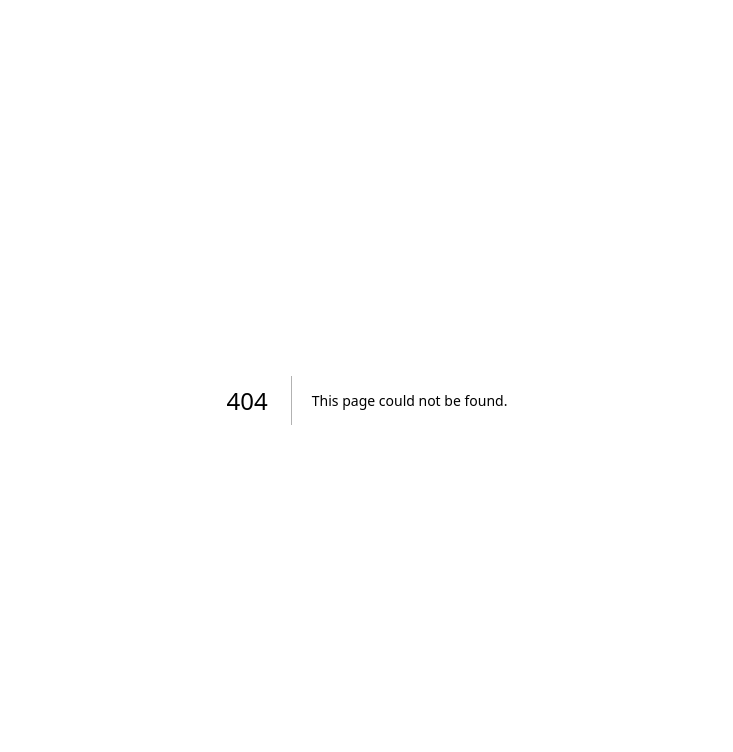
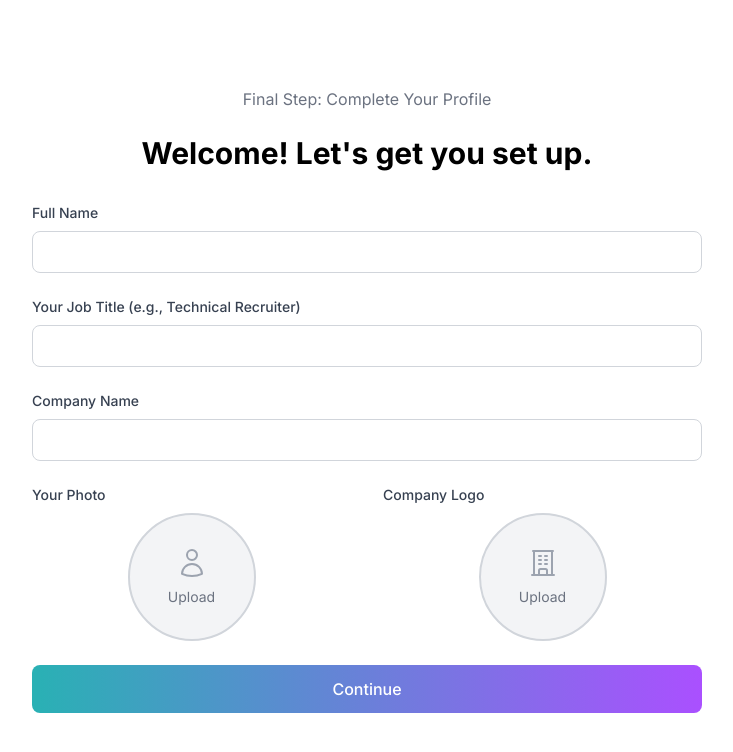
Before and after one commit to tison-io/AI-Driven-Hiring-Intelligence-Tool, a Next.js app in the folder frontend/: page /complete-profile in a window 1280 px wide. Before the commit this address had no page. Shown: the top 752 px of the page, without its empty margins (273-1006 px from the left). Built offline with nearby package versions, Linux system fonts and the light colour scheme.

Commit message:
feat: added complete profile UI and also componet for successful registration

```diff
--- /dev/null
+++ b/frontend/src/app/complete-profile/page.tsx
@@ -0,0 +1,165 @@
+'use client';
+
+import { useState } from 'react';
+import { useRouter } from 'next/navigation';
+import { UserIcon, BuildingOfficeIcon } from '@heroicons/react/24/outline';
+import SuccessPopup from '@/components/ui/SuccessPopup';
+import { tokenStorage } from '@/lib/auth';
+
+interface ProfileData {
+  fullName: string;
+  jobTitle: string;
+  companyName: string;
+  userPhoto: File | null;
+  companyLogo: File | null;
+}
+
+export default function CompleteProfilePage() {
+  const [profileData, setProfileData] = useState<ProfileData>({
+    fullName: '',
+    jobTitle: '',
+    companyName: '',
+    userPhoto: null,
+    companyLogo: null
+  });
+  const [isLoading, setIsLoading] = useState(false);
+  const [showSuccessPopup, setShowSuccessPopup] = useState(false);
+  const router = useRouter();
+
+  const handleFileUpload = (type: 'userPhoto' | 'companyLogo', file: File) => {
+    setProfileData({ ...profileData, [type]: file });
+  };
+
+  const handleSubmit = async (e: React.FormEvent) => {
+    e.preventDefault();
+    setIsLoading(true);
+
+    try {
+      const formData = new FormData();
+      formData.append('fullName', profileData.fullName);
+      formData.append('jobTitle', profileData.jobTitle);
+      formData.append('companyName', profileData.companyName);
+
+      if (profileData.userPhoto) {
+        formData.append('userPhoto', profileData.userPhoto);
+      }
+      if (profileData.companyLogo) {
+        formData.append('companyLogo', profileData.companyLogo);
+      }
+
+      const token = tokenStorage.get();
+      const response = await fetch(`${process.env.NEXT_PUBLIC_API_URL}/auth/complete-profile`, {
+        method: 'PUT',
+        headers: {
+          'Authorization': `Bearer ${token}`
+        },
+        body: formData
+      });
+
+      if (!response.ok) {
+        throw new Error('Profile completion failed');
+      }
+
+      setShowSuccessPopup(true);
+    } catch (error) {
+      console.error('Profile completion failed:', error);
+    } finally {
+      setIsLoading(false);
+    }
+  };
+
+  return (
+    <div className="min-h-screen bg-white flex items-center justify-center px-6">
+      <div className="w-full max-w-[670px]">
+        <p className="text-[#6B7280] text-center mb-6 mt-8">Final Step: Complete Your Profile</p>
+        <h1 className="text-black text-3xl font-bold text-center mb-8">Welcome! Let's get you set up.</h1>
+
+        <form onSubmit={handleSubmit} className="space-y-6 my-8">
+          <div>
+            <label className="block text-sm font-medium text-gray-700 mb-2">Full Name</label>
+            <input
+              type="text"
+              value={profileData.fullName}
+              onChange={(e) => setProfileData({ ...profileData, fullName: e.target.value })}
+              className="w-full px-3 py-2 border border-gray-300 rounded-lg focus:ring-2 focus:ring-blue-500 focus:border-transparent"
+              required
+            />
+          </div>
+
+          <div>
+            <label className="block text-sm font-medium text-gray-700 mb-2">Your Job Title (e.g., Technical Recruiter)</label>
+            <input
+              type="text"
+              value={profileData.jobTitle}
+              onChange={(e) => setProfileData({ ...profileData, jobTitle: e.target.value })}
+              className="w-full px-3 py-2 border border-gray-300 rounded-lg focus:ring-2 focus:ring-blue-500 focus:border-transparent"
+              required
+            />
+          </div>
+
+          <div>
+            <label className="block text-sm font-medium text-gray-700 mb-2">Company Name</label>
+            <input
+              type="text"
+              value={profileData.companyName}
+              onChange={(e) => setProfileData({ ...profileData, companyName: e.target.value })}
+              className="w-full px-3 py-2 border border-gray-300 rounded-lg focus:ring-2 focus:ring-blue-500 focus:border-transparent"
+              required
+            />
+          </div>
+
+          <div className="grid grid-cols-2 gap-8">
+            <div>
+              <label className="block text-sm font-medium text-gray-700 mb-2">Your Photo</label>
+              <div
+                className="w-32 h-32 mx-auto bg-gray-100 border-2 border-gray-300 rounded-full flex flex-col items-center justify-center cursor-pointer hover:bg-gray-200 transition-colors"
+                onClick={() => document.getElementById('userPhoto')?.click()}
+              >
+                <UserIcon className="h-8 w-8 text-gray-400 mb-2" />
+                <span className="text-sm text-gray-500">Upload</span>
+              </div>
+              <input
+                id="userPhoto"
+                type="file"
+                accept="image/*"
+                className="hidden"
+                onChange={(e) => e.target.files?.[0] && handleFileUpload('userPhoto', e.target.files[0])}
+              />
+            </div>
+
+            <div>
+              <label className="block text-sm font-medium text-gray-700 mb-2">Company Logo</label>
+              <div
+                className="w-32 h-32 mx-auto bg-gray-100 border-2 border-gray-300 rounded-full flex flex-col items-center justify-center cursor-pointer hover:bg-gray-200 transition-colors"
+                onClick={() => document.getElementById('companyLogo')?.click()}
+              >
+                <BuildingOfficeIcon className="h-8 w-8 text-gray-400 mb-2" />
+                <span className="text-sm text-gray-500">Upload</span>
+              </div>
+              <input
+                id="companyLogo"
+                type="file"
+                accept="image/*"
+                className="hidden"
+                onChange={(e) => e.target.files?.[0] && handleFileUpload('companyLogo', e.target.files[0])}
+              />
+            </div>
+          </div>
+
+          <button
+            type="submit"
+            disabled={isLoading}
+            className="w-full py-3 px-4 bg-gradient-to-r from-[#29B1B4] via-[#6A80D9] to-[#AA50FF] text-white font-medium rounded-lg hover:opacity-90 disabled:opacity-50 transition-opacity mt-12"
+          >
+            {isLoading ? 'Setting up...' : 'Continue'}
+          </button>
+        </form>
+      </div>
+
+      <SuccessPopup
+        isOpen={showSuccessPopup}
+        onClose={() => setShowSuccessPopup(false)}
+      />
+    </div>
+  );
+}
--- a/frontend/src/components/forms/RegisterForm.tsx
+++ b/frontend/src/components/forms/RegisterForm.tsx
@@ -58,7 +58,7 @@ export default function RegisterForm() {
     setIsLoading(true);
     try {
       await registerUser(formData.email, formData.password);
-      router.push('/dashboard');
+      router.push('/complete-profile');
     } catch (error) {
       console.error('Registration failed:', error);
     } finally {
--- /dev/null
+++ b/frontend/src/components/ui/SuccessPopup.tsx
@@ -0,0 +1,55 @@
+'use client';
+
+import { useRouter } from 'next/navigation';
+
+interface SuccessPopupProps {
+  isOpen: boolean;
+  onClose: () => void;
+  title?: string;
+  message?: string;
+  buttonText?: string;
+  redirectTo?: string;
+}
+
+export default function SuccessPopup({
+  isOpen,
+  onClose,
+  title = "Sign up Successful!",
+  message = "Your account has been created.. Please wait a moment, we are preparing for you.",
+  buttonText = "Go to Dashboard",
+  redirectTo = "/dashboard"
+}: SuccessPopupProps) {
+  const router = useRouter();
+
+  if (!isOpen) return null;
+
+  const handleButtonClick = () => {
+    onClose();
+    router.push(redirectTo);
+  };
+
+  return (
+    <div className="fixed inset-0 bg-black bg-opacity-50 backdrop-blur-sm flex items-center justify-center z-50">
+      <div className="bg-white rounded-lg p-8 max-w-md w-full mx-4 text-center">
+        <div className="w-20 h-20 bg-green-100 rounded-full flex items-center justify-center mx-auto mb-6">
+          <svg className="w-10 h-10 text-green-500" fill="none" stroke="currentColor" viewBox="0 0 24 24">
+            <path strokeLinecap="round" strokeLinejoin="round" strokeWidth={2} d="M5 13l4 4L19 7" />
+          </svg>
+        </div>
+
+        <h2 className="text-2xl font-bold text-[#564287] mb-4">{title}</h2>
+
+        <p className="text-gray-600 mb-8 leading-relaxed">
+          {message}
+        </p>
+
+        <button
+          onClick={handleButtonClick}
+          className="w-full py-3 px-4 bg-gradient-to-r from-[#29B1B4] via-[#6A80D9] to-[#AA50FF] text-white font-medium rounded-lg hover:opacity-90 transition-opacity"
+        >
+          {buttonText}
+        </button>
+      </div>
+    </div>
+  );
+}
```
